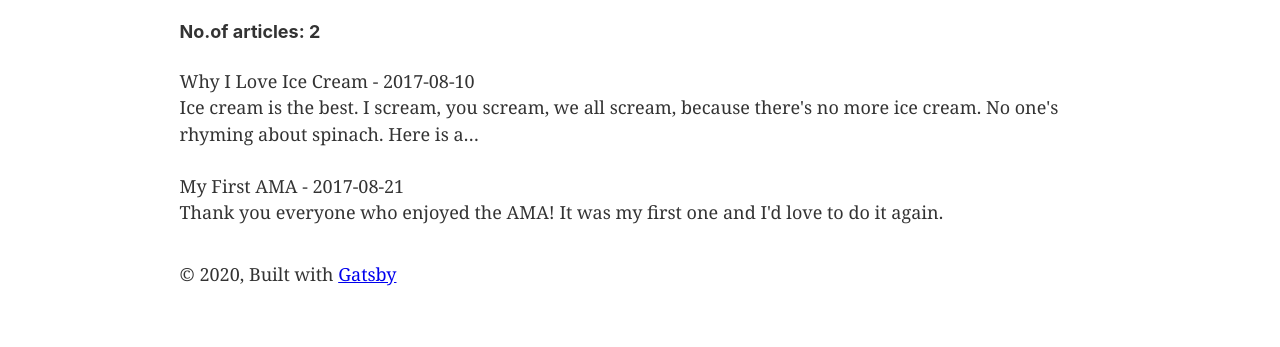
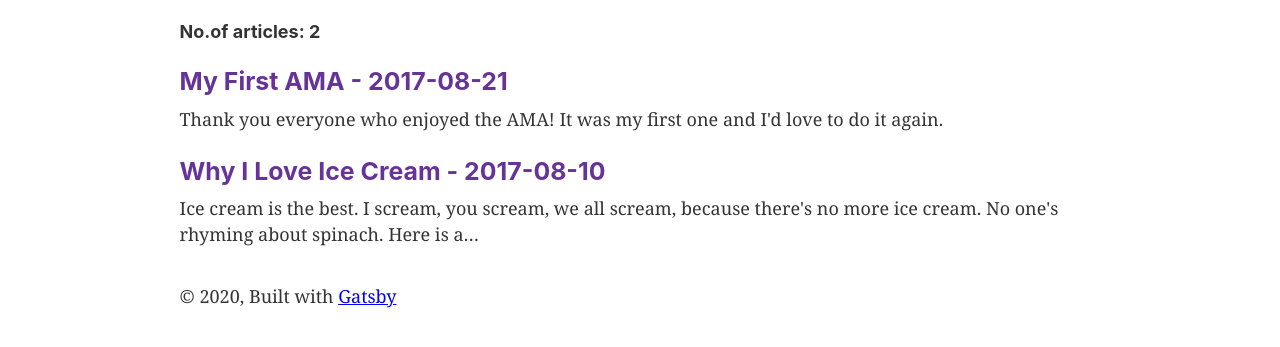
Before and after one commit to anandsimmy/gatsby-blog, a Gatsby site: page / in a window 1280 px wide. Shown: the part 171-518 px from the top of the page. Built offline with nearby package versions, Linux system fonts and the light colour scheme; Gatsby itself is replaced by a stand-in of ours.

Commit message:
added links in home page

```diff
--- a/src/pages/index.js
+++ b/src/pages/index.js
@@ -1,8 +1,17 @@
-import React from "react"
-import { graphql } from 'gatsby'
+import React from 'react'
+import { graphql, Link } from 'gatsby'
+import styled from 'styled-components'
 
-import Layout from "../components/layout"
-import SEO from "../components/seo"
+import Layout from '../components/layout'
+import SEO from '../components/seo'
+
+const BlogLink= styled(Link)`
+  text-decoration: none
+`
+const BlogTitle= styled.h3`
+  margin-bottom: 10px;
+  color: #663399;
+`
 
 export default ({ data: { allMarkdownRemark: { totalCount, edges } } }) => {
  return (
@@ -14,7 +23,11 @@
         {
          edges.map(({ node })=>(
            <div key={node.id}>
-             <span>{node.frontmatter.title} - {node.frontmatter.date}</span>
+             <BlogLink to={node.fields.slug}>
+              <BlogTitle>
+                {node.frontmatter.title} - {node.frontmatter.date}
+              </BlogTitle>
+             </BlogLink>
              <p>
                {
                  node.excerpt
@@ -30,7 +43,7 @@
 
 export const blogs= graphql`
   query {
-    allMarkdownRemark {
+    allMarkdownRemark(sort: { fields: frontmatter___date, order: DESC }) {
       edges {
         node {
           id
@@ -41,6 +54,9 @@
           }
           html
           excerpt
+          fields {
+            slug
+          }
         }
       }
       totalCount
```
